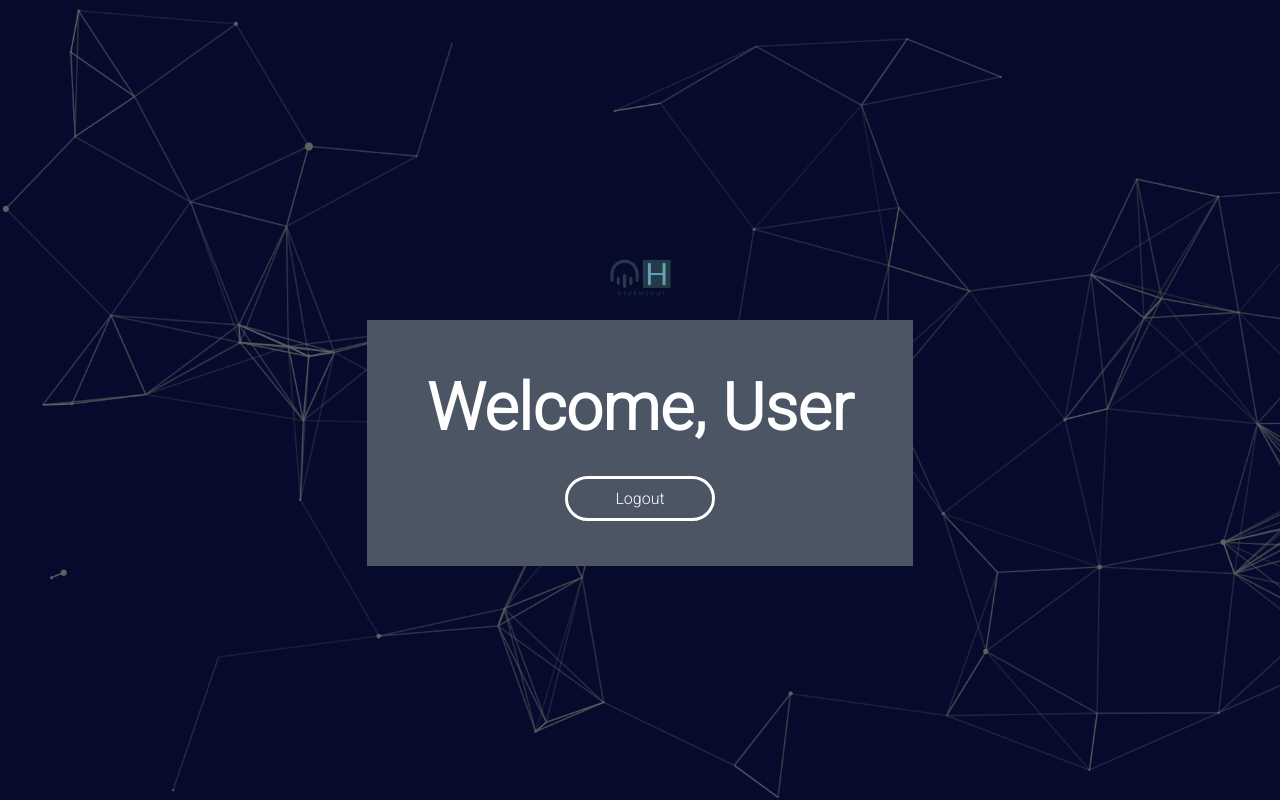
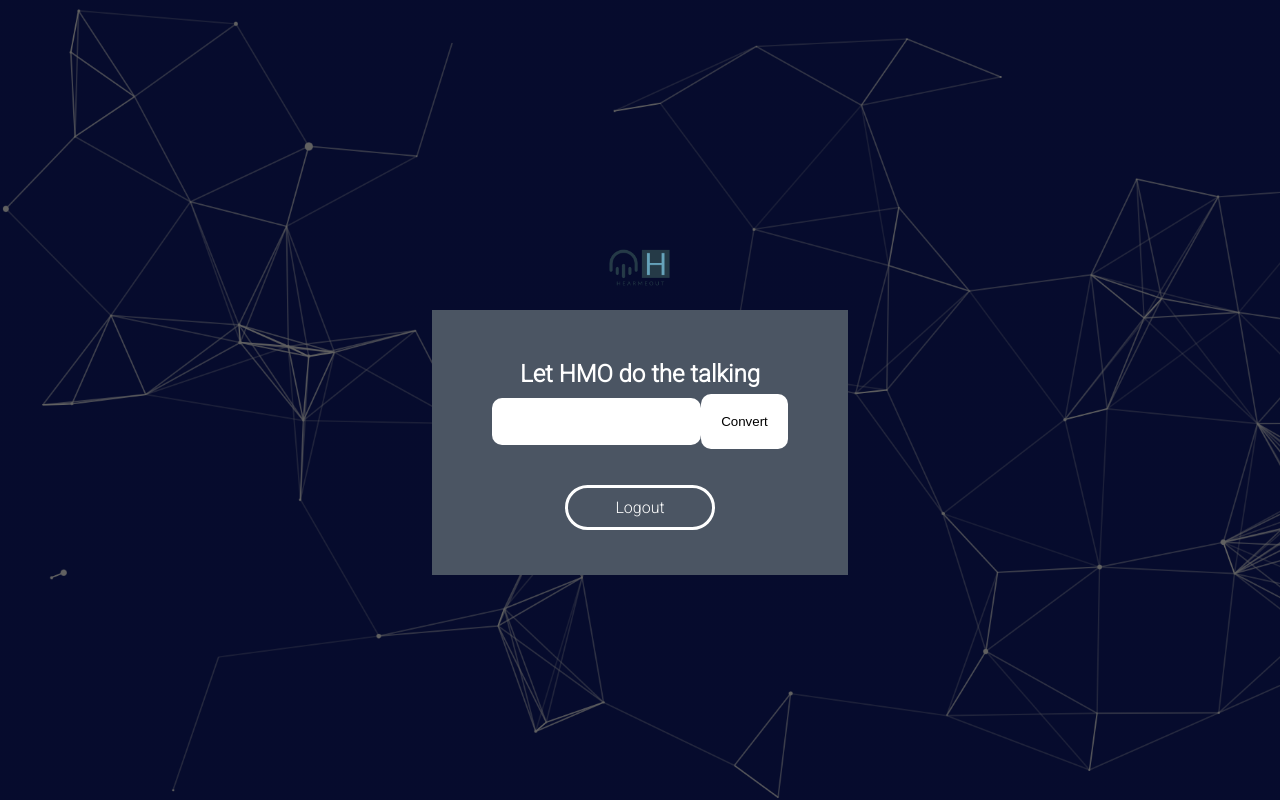
Before and after one commit to YZDavid/HearMeOut, a React (Create React App) app in the folder hearmeoutfrontend/: page /dashboard in a window 1280 px wide. Built offline with nearby package versions, Linux system fonts and the light colour scheme; what redux-react-session would draw is missing.

Commit message:
Added textbox under /page/dashboard

```diff
--- a/hearmeoutfrontend/src/pages/Dashboard.js
+++ b/hearmeoutfrontend/src/pages/Dashboard.js
@@ -6,6 +6,7 @@ import { StyledTitle, StyledSubTitle, Avatar,
 
     //Logo
     import Logo from "./../assets/HearMeOutLogo.png"
+
 
     const Dashboard = () => {
         return (
@@ -22,15 +23,15 @@ import { StyledTitle, StyledSubTitle, Avatar,
                 <Avatar image={Logo} />
             </div>
             <StyledFormArea bg={colors.dark2}>
-                <StyledTitle size={65}>
-                    Welcome, User
+                <StyledTitle size={12}>
+                <h1> Let HMO do the talking </h1>
+                <input type="etext"/>
+                <button> Convert </button>
                 </StyledTitle>
-
                 <ButtonGroup>
-                    <StyledButton to="#" >Logout</StyledButton>
+                    <StyledButton to="/login" >Logout</StyledButton>
                 </ButtonGroup>
             </StyledFormArea>
-
           </div>
         )
     }
```
